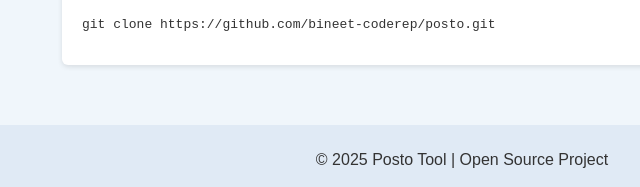
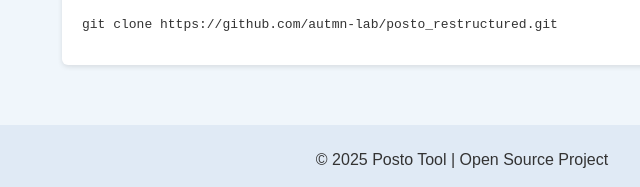
Before and after one commit to autmn-lab/autmn-lab.github.io, a plain HTML site: page Posto/code.html in a window 1280 px wide. Shown: the part 315-502 px from the top of the page, 178-818 px from the left. Drawn offline with Linux system fonts and the light colour scheme; files whose address does not match are found by name.

Commit message:
Update code.html

```diff
--- a/Posto/code.html
+++ b/Posto/code.html
@@ -26,7 +26,7 @@
       <p><a href="https://github.com/autmn-lab/posto_restructured" target="_blank">GitHub Repository</a></p>
 
       <h2>Quick Download</h2>
-      <pre><code>git clone https://github.com/bineet-coderep/posto.git</code></pre>
+      <pre><code>git clone https://github.com/autmn-lab/posto_restructured.git</code></pre>
     </section>
   </main>
 
```
